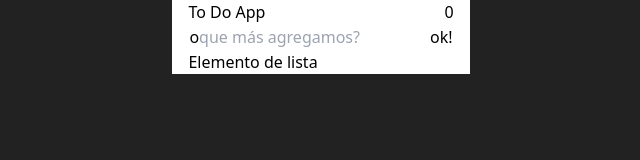
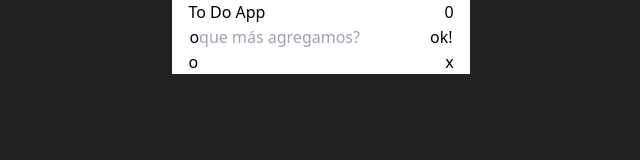
Before and after one commit to facuareosa/FrontendMentor, a React (Vite) app: page /todoApp in a window 1280 px wide. Both pictures are taken after a click on the button "ok!". Shown: the top 160 px of the page, without its empty margins (319-959 px from the left). Built offline with nearby package versions, Linux system fonts and the light colour scheme; a web font is replaced by a local one.

Commit message:
funcion agregar tarea

```diff
--- a/challanges/todo-component/TodoApp.jsx
+++ b/challanges/todo-component/TodoApp.jsx
@@ -1,14 +1,38 @@
-import React from 'react'
+import React, { useState } from 'react'
 import Header from './components/Header'
 import Input from './components/Input'
 import List from './components/List'
 
 function TodoApp() {
+  const [inputValue,setInputValue] = useState("");
+  const [listItems, setListItems] = useState([]);
+
+  function handleChange(event) {
+    setInputValue(event.target.value);
+  }
+  const handleKeyDown = (event) =>{
+    if (event.key === 'Enter'){
+      const newItem = inputValue
+      setListItems([...listItems, newItem]);
+      setInputValue("")
+    }
+  }
+  const handleOnClick = () =>{
+    const newItem = inputValue
+    setListItems([...listItems, newItem]);
+    setInputValue("")
+  }
+
   return (
     <div className='flex flex-col px-4 bg-white'>
         <Header />
-        <Input />
-        <List />
+        <Input
+          inputValue={inputValue}
+          handleChange={handleChange}
+          handleKeyDown={handleKeyDown}
+          handleOnClick={handleOnClick}
+        />
+        <List listItems={listItems}/>
     </div>
   )
 }
--- a/challanges/todo-component/components/Input.jsx
+++ b/challanges/todo-component/components/Input.jsx
@@ -1,21 +1,4 @@
-import React, { useState } from "react";
-
-function Input() {
-  const [inputValue,setInputValue] = useState("")
-
-  const handleChange = (event) =>{
-    setInputValue(event.target.value)
-  }
-  const handleKeyDown = (event) =>{
-    if (event.key === 'Enter'){
-      console.log(inputValue)
-      setInputValue("")
-    }
-  }
-  const handleOnClick = () =>{
-    console.log(inputValue)
-    setInputValue("")
-  }
+function Input({ inputValue, handleChange, handleKeyDown, handleOnClick }) {
 
   return (
     <div className="flex border border-solid border-white">
--- a/challanges/todo-component/components/List.jsx
+++ b/challanges/todo-component/components/List.jsx
@@ -1,10 +1,10 @@
 import React from 'react'
 import ListElements from './ListElements'
 
-function List() {
+function List({listItems}) {
   return (
     <ul>
-        <ListElements />
+        <ListElements listItems={listItems} />
     </ul>
   )
 }
--- a/challanges/todo-component/components/ListElements.jsx
+++ b/challanges/todo-component/components/ListElements.jsx
@@ -1,8 +1,23 @@
 import React from 'react'
 
-function ListElements() {
+function ListElements({listItems}) {
+
+    const items = listItems.map((item,index) =>(
+            <li className='flex justify-between' key={index}>
+                <div className='flex gap-2'>
+                    <span>o</span>
+                    <p>{item}</p>
+                </div>
+                <span>x</span>
+            </li>
+            ))
+
+
+
   return (
-    <li>Elemento de lista</li>
+    <>
+        {items}
+    </>
   )
 }
 
```
